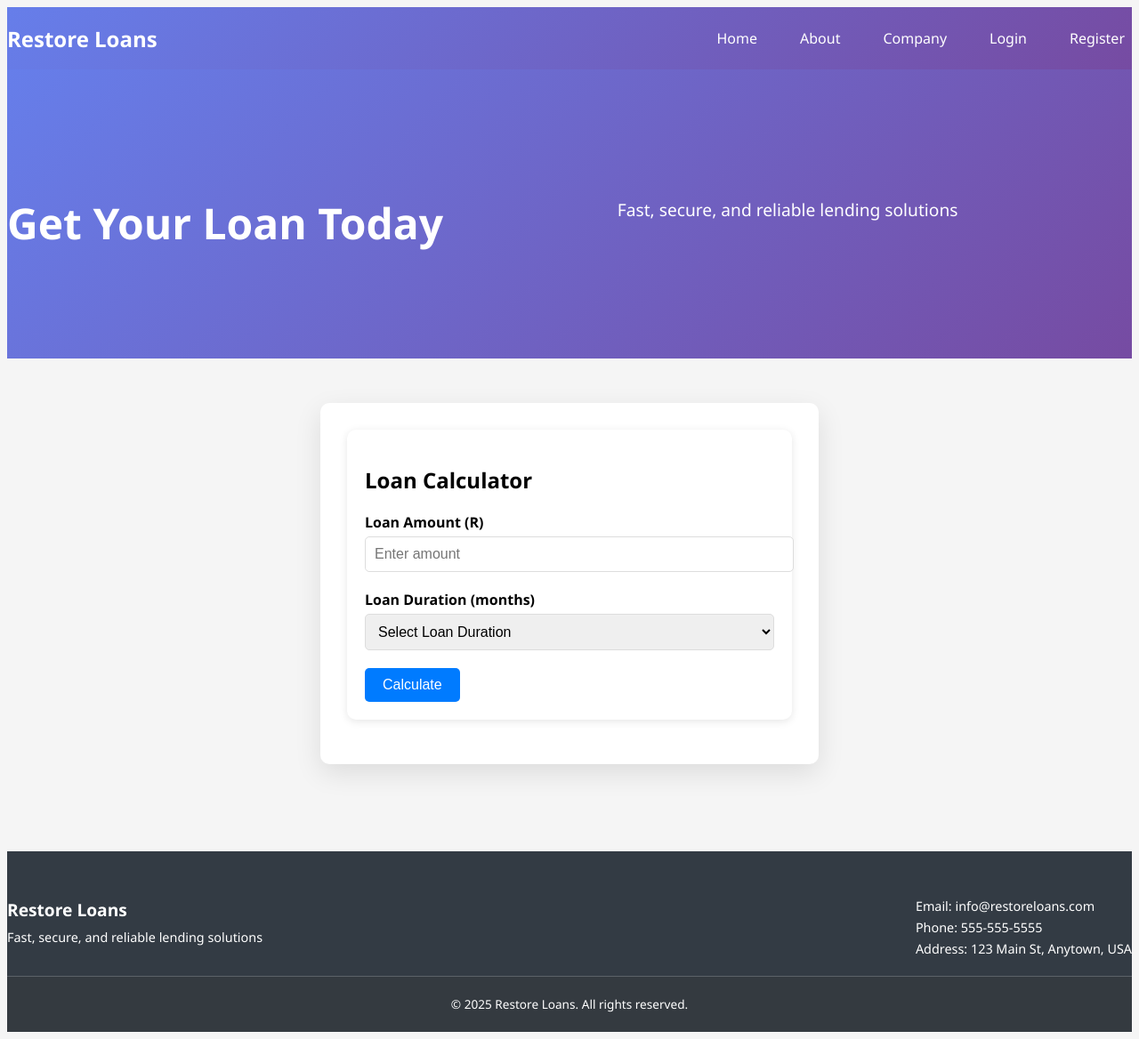
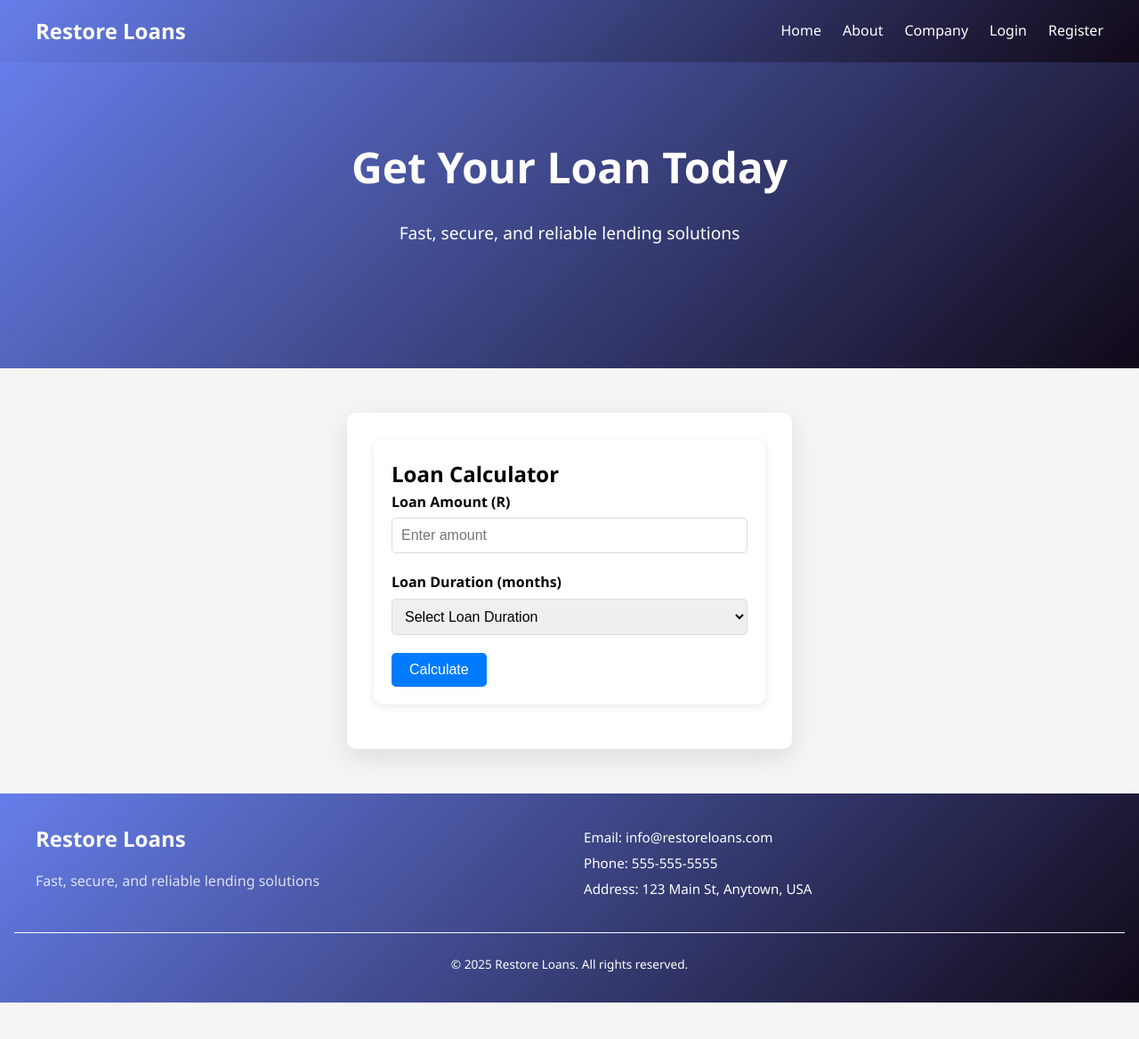
Before and after one commit to RestoreLoans/RestoreLoans-Application, a Vue app in the folder frontend/: page / in a window 1280 px wide. Shown: the whole page at 89% size. After the commit the page ends 1127 px from the top, so only its background shows below. Built offline with nearby package versions, Linux system fonts and the light colour scheme.

Commit message:
updated code

```diff
--- a/frontend/src/components/Footer.vue
+++ b/frontend/src/components/Footer.vue
@@ -22,61 +22,5 @@
 </template>
 
 <script setup>
+import '../views/css/style.css'
 </script>
-
-<style scoped>
-.footer {
-  background-color: #333b44;
-  color: white;
-  padding-top: 2rem;
-  margin-top: 3rem;
-}
-
-.footer-content {
-  display: flex;
-  flex-wrap: wrap;
-  justify-content: space-between;
-  gap: 2rem;
-  padding: 1rem 0;
-  border-bottom: 1px solid rgba(255,255,255,0.2);
-}
-
-.footer-logo {
-  color: white;
-  text-decoration: none;
-  font-weight: bold;
-  font-size: 1.2rem;
-}
-
-.footer-tagline {
-  margin-top: 0.5rem;
-  font-size: 0.9rem;
-}
-
-.footer-nav {
-  display: flex;
-  flex-direction: column;
-  gap: 0.5rem;
-}
-
-.footer-nav a {
-  color: white;
-  text-decoration: none;
-}
-
-.footer-nav a:hover {
-  text-decoration: underline;
-}
-
-.footer-contact p {
-  margin: 0.3rem 0;
-  font-size: 0.9rem;
-}
-
-.footer-bottom {
-  text-align: center;
-  padding: 0.5rem 0;
-  font-size: 0.85rem;
-  background-color: #343a40
-}
-</style>
--- a/frontend/src/components/Navbar.vue
+++ b/frontend/src/components/Navbar.vue
@@ -1,6 +1,6 @@
 <template>
   <nav class="navbar">
-    <div class="container">
+    <div class="navbar-content container">
       <router-link to="/" class="navbar-brand">
         Restore Loans
       </router-link>
@@ -14,7 +14,7 @@
         ☰
       </button>
 
-      <ul :class="['navbar-nav', { 'open': menuOpen }]">
+      <ul :class="['navbar-nav', { open: menuOpen }]">
         <li><router-link to="/" @click="closeMenu">Home</router-link></li>
         <li><router-link to="/about" @click="closeMenu">About</router-link></li>
         <li><router-link to="/company" @click="closeMenu">Company</router-link></li>
@@ -35,12 +35,11 @@
   </nav>
 </template>
 
-
 <script setup>
 import { ref, computed } from 'vue'
 import { useRouter } from 'vue-router'
 import { useAuthStore } from '../stores/auth'
-import '../components/nav.css'
+import '../views/css/style.css'
 
 const router = useRouter()
 const authStore = useAuthStore()
--- a/frontend/src/components/nav.css
+++ /dev/null
@@ -1,102 +0,0 @@
-.navbar {
-  background: linear-gradient(135deg, #667eea 0%, #764ba2 100%);
-  color: #fff;
-  padding: 1rem 0;
-  position: sticky;
-  top: 0;
-  z-index: 100;
-}
-
-.container {
-  display: flex;
-  align-items: center;
-  justify-content: space-between;
-}
-
-.navbar-brand {
-  color: #fff;
-  font-weight: bold;
-  text-decoration: none;
-}
-
-.navbar-toggler {
-  display: none;
-  background: none;
-  border: none;
-  color: #fff;
-  font-size: 1.5rem;
-  cursor: pointer;
-}
-
-.navbar-nav {
-  list-style: none;
-  display: flex;
-  gap: 1rem;
-  margin: 0;
-  padding: 0;
-}
-
-.navbar-nav li {
-  display: flex;
-  align-items: center;
-}
-
-.navbar-nav a {
-  color: #fff;
-  text-decoration: none;
-  padding: 0.5rem;
-}
-
-.navbar-nav a:hover {
-  background-color: rgba(255, 255, 255, 0.2);
-  border-radius: 4px;
-}
-
-.btn {
-  padding: 0.4rem 0.75rem;
-  border: none;
-  border-radius: 4px;
-  cursor: pointer;
-}
-
-.btn-secondary {
-  background-color: #6c757d;
-  color: #fff;
-}
-
-.btn-secondary:hover {
-  background-color: #5a6268;
-}
-
-/* Responsive Mobile Menu */
-@media (max-width: 768px) {
-  .navbar-toggler {
-    display: block;
-  }
-
-
-  .navbar-nav {
-    flex-direction: column;
-    align-items: flex-start;
-    max-height: 0;
-    overflow: hidden;
-    transition: max-height 0.3s ease;
-    width: 100%;
-    background: linear-gradient(135deg, #667eea 0%, #764ba2 100%);
-    margin-top: 0.5rem;
-  }
-
-  .navbar-nav.open {
-    max-height: 500px;
-    padding: 0.5rem 0;
-  }
-
-  .navbar-nav li {
-    width: 100%;
-  }
-
-  .navbar-nav a {
-    width: 100%;
-    padding: 0.75rem 1rem;
-  }
-}
--- a/frontend/src/views/About.vue
+++ b/frontend/src/views/About.vue
@@ -1,6 +1,6 @@
 <template>
-  <div class="container" style="margin-top: 30px;">
-    <div class="card">
+  <div class="about-container">
+    <div class="about-card">
       <h1>About Restore Loans</h1>
       <p>
         Restore Loans is a modern financial institution dedicated to providing
@@ -14,7 +14,7 @@
       </p>
 
       <h2>Our Values</h2>
-      <ul>
+      <ul class="values-list">
         <li><strong>Transparency:</strong> Clear terms and no hidden fees</li>
         <li><strong>Accessibility:</strong> Simple application process</li>
         <li><strong>Reliability:</strong> Dependable service and support</li>
@@ -44,34 +44,70 @@
       <h2>Important Information</h2>
       <div class="warning-box">
         <h3>Missed Repayments</h3>
-        <p>
-          Missing loan repayments can have serious consequences:
-        </p>
+        <p>Missing loan repayments can have serious consequences:</p>
         <ul>
           <li>Late fees and additional interest charges</li>
           <li>Negative impact on your credit score</li>
           <li>Legal action may be taken</li>
           <li>Potential asset seizure for secured loans</li>
         </ul>
-        <p>
-          <strong>Please ensure you can afford the repayments before applying for a loan.</strong>
-        </p>
+        <p><strong>Please ensure you can afford the repayments before applying for a loan.</strong></p>
       </div>
 
       <h2>Contact Us</h2>
-      <p>
-        For any questions or support, please contact our customer service team:
-      </p>
-      <ul>
+      <p>For any questions or support, please contact our customer service team:</p>
+      <ul class="contact-list">
         <li>Email: support@restoreloans.com</li>
         <li>Phone: 1-800-RESTORE</li>
-        <li>Hours: Monday-Friday, 9 AM - 6 PM</li>
+        <li>Hours: Monday–Friday, 9 AM – 6 PM</li>
       </ul>
     </div>
   </div>
 </template>
 
+
 <style scoped>
+.about-container {
+  max-width: 1100px;
+  margin: 40px auto;
+  padding: 0 20px;
+}
+
+.about-card {
+  background: #fff;
+  padding: 30px;
+  border-radius: 12px;
+  box-shadow: 0 5px 15px rgba(0, 0, 0, 0.08);
+}
+
+.about-card h1 {
+  font-size: 2.5rem;
+  margin-bottom: 1rem;
+  color: #2c3e50;
+}
+
+.about-card h2 {
+  font-size: 1.6rem;
+  margin-top: 2rem;
+  margin-bottom: 1rem;
+  color: #343a40;
+}
+
+.about-card p {
+  margin-bottom: 1rem;
+  color: #555;
+  line-height: 1.6;
+}
+
+.values-list {
+  padding-left: 20px;
+  margin-bottom: 1rem;
+}
+
+.values-list li {
+  margin-bottom: 0.6rem;
+}
+
 .process-steps {
   display: grid;
   grid-template-columns: repeat(auto-fit, minmax(250px, 1fr));
@@ -82,8 +118,14 @@
 .step {
   background: #f8f9fa;
   padding: 20px;
-  border-radius: 8px;
+  border-radius: 10px;
   text-align: center;
+  border: 1px solid #e2e6ea;
+  transition: transform 0.2s ease;
+}
+
+.step:hover {
+  transform: translateY(-3px);
 }
 
 .step h3 {
@@ -96,16 +138,35 @@
   border: 1px solid #ffeaa7;
   padding: 20px;
   border-radius: 8px;
-  margin: 20px 0;
+  margin-top: 20px;
 }
 
 .warning-box h3 {
   color: #856404;
-  margin-bottom: 15px;
+  margin-bottom: 10px;
 }
 
 .warning-box ul {
   margin: 10px 0;
   padding-left: 20px;
 }
+
+.contact-list {
+  padding-left: 20px;
+}
+
+.contact-list li {
+  margin-bottom: 0.5rem;
+}
+
+/* Responsive typography */
+@media (max-width: 600px) {
+  .about-card h1 {
+    font-size: 2rem;
+  }
+
+  .about-card h2 {
+    font-size: 1.3rem;
+  }
+}
 </style>
--- a/frontend/src/views/css/style.css
+++ b/frontend/src/views/css/style.css
@@ -1,21 +1,23 @@
-/*
+/* Reset and Base Styles */
 * {
   margin: 0;
   padding: 0;
   box-sizing: border-box;
-} */
+}
 
 body {
   font-family: 'Segoe UI', Tahoma, Geneva, Verdana, sans-serif;
   background-color: #f5f5f5;
+  line-height: 1.6;
 }
 
+/* Buttons */
 .btn {
   padding: 10px 20px;
   border: none;
   border-radius: 5px;
   cursor: pointer;
-  font-size: 16px;
+  font-size: 1rem;
   transition: all 0.3s ease;
 }
 
@@ -33,6 +35,7 @@ body {
   color: white;
 }
 
+/* Forms */
 .form-group {
   margin-bottom: 20px;
 }
@@ -43,63 +46,30 @@ body {
   font-weight: bold;
 }
 
-.form-group input, .form-group select {
+.form-group input,
+.form-group select {
   width: 100%;
   padding: 10px;
   border: 1px solid #ddd;
   border-radius: 5px;
-  font-size: 16px;
+  font-size: 1rem;
 }
 
+/* Cards */
 .card {
   background: white;
   border-radius: 10px;
   padding: 20px;
-  box-shadow: 0 2px 10px rgba(0,0,0,0.1);
+  box-shadow: 0 2px 10px rgba(0, 0, 0, 0.1);
   margin-bottom: 20px;
 }
 
-.navbar {
-  background-color: linear-gradient(135deg, #667eea 0%, #764ba2 100%);;
-  padding: 1rem 0;
-  position: sticky;
-  top: 0;
-  z-index: 100;
-}
 
-.navbar-content {
-  display: flex;
-  justify-content: space-between;
-  align-items: center;
-}
-
-.navbar-brand {
+/* Hero Section */
+.hero {
+  background: linear-gradient(135deg, #667eea 0%, #110918 100%);
   color: white;
-  font-size: 1.5rem;
-  font-weight: bold;
-  text-decoration: none;
-}
-
-.navbar-nav {
-  display: flex;
-  list-style: none;
-  gap: 2rem;
-}
-
-.navbar-nav a {
-  color: white;
-  text-decoration: none;
-  transition: color 0.3s;
-}
-
-.navbar-nav a:hover {
-  color: #007bff;
-}
-
-.hero {
-  background: linear-gradient(135deg, #667eea 0%, #764ba2 100%);
-  color: white;
-  padding: 100px 0;
+  padding: 80px 20px;
   text-align: center;
 }
 
@@ -113,24 +83,26 @@ body {
   margin-bottom: 30px;
 }
 
+/* Calculator Section */
 .calculator {
   background: white;
   padding: 30px;
   border-radius: 10px;
   max-width: 500px;
   margin: 50px auto;
-  box-shadow: 0 10px 30px rgba(0,0,0,0.1);
+  box-shadow: 0 10px 30px rgba(0, 0, 0, 0.1);
 }
 
+/* Dashboard Grid */
 .dashboard-grid {
   display: grid;
   grid-template-columns: repeat(auto-fit, minmax(300px, 1fr));
   gap: 20px;
-  margin-top: 20px;
+  margin: 20px;
 }
 
 .stat-card {
-  background: linear-gradient(135deg, #667eea 0%, #764ba2 100%);
+  background: linear-gradient(135deg, #667eea 0%, #110918 100%);
   color: white;
   padding: 30px;
   border-radius: 10px;
@@ -143,11 +115,12 @@ body {
   margin-bottom: 10px;
 }
 
+/* Quick Actions */
 .quick-actions {
   display: grid;
   grid-template-columns: repeat(auto-fit, minmax(200px, 1fr));
   gap: 15px;
-  margin-top: 30px;
+  margin: 30px 20px;
 }
 
 .action-btn {
@@ -155,6 +128,7 @@ body {
   text-align: center;
   border-radius: 10px;
   text-decoration: none;
+  background-color: #f0f0f0;
   transition: transform 0.3s;
 }
 
@@ -162,16 +136,157 @@ body {
   transform: translateY(-5px);
 }
 
+/* Footer */
+.footer {
+  background: linear-gradient(135deg, #667eea 0%, #110918 100%);
+  color: #fff;
+  padding: 2rem 1rem;
+  font-size: 0.95rem;
+}
+
+.footer a {
+  color: #fff;
+  text-decoration: none;
+  font-weight: bold;
+}
+
+.footer a:hover {
+  color: #007bff;
+}
+
+.footer-content {
+  display: flex;
+  justify-content: space-between;
+  flex-wrap: wrap;
+  max-width: 1200px;
+  margin: 0 auto;
+  gap: 2rem;
+}
+
+.footer-brand,
+.footer-contact {
+  flex: 1 1 300px;
+}
+
+.footer-logo {
+  font-size: 1.5rem;
+  font-weight: bold;
+  display: inline-block;
+  margin-bottom: 0.5rem;
+}
+
+.footer-tagline {
+  margin-top: 0.5rem;
+  font-size: 1rem;
+  opacity: 0.8;
+}
+
+.footer-contact p {
+  margin: 0.3rem 0;
+}
+
+.footer-bottom {
+  text-align: center;
+  padding-top: 1.5rem;
+  border-top: 1px solid #fcfafd;
+  margin-top: 2rem;
+  font-size: 0.85rem;
+}
+
+/* Responsive Styles */
+/* Navbar Container */
+.navbar {
+  background: linear-gradient(135deg, #667eea 0%, #110918 100%);
+  color: white;
+  padding: 1rem;
+  position: sticky;
+  top: 0;
+  z-index: 1000;
+}
+
+/* Layout wrapper */
+.navbar-content {
+  display: flex;
+  justify-content: space-between;
+  align-items: center;
+  max-width: 1200px;
+  margin: 0 auto;
+  flex-wrap: wrap;
+}
+
+/* Brand styling */
+.navbar-brand {
+  font-size: 1.5rem;
+  font-weight: bold;
+  color: white;
+  text-decoration: none;
+}
+
+/* Navbar links container */
+.navbar-nav {
+  display: flex;
+  gap: 1.5rem;
+  list-style: none;
+}
+
+/* Navbar links */
+.navbar-nav a {
+  color: white;
+  text-decoration: none;
+  font-weight: 500;
+  transition: color 0.3s;
+}
+
+.navbar-nav a:hover {
+  color: #007bff;
+}
+
+/* Button inside nav */
+.navbar-nav .btn {
+  font-size: 1rem;
+  padding: 8px 16px;
+}
+
+/* Hamburger button */
+.navbar-toggler {
+  display: none;
+  background: none;
+  border: none;
+  font-size: 2rem;
+  color: white;
+  cursor: pointer;
+}
+
+/* Responsive Styles */
 @media (max-width: 768px) {
+  .navbar-content {
+    flex-direction: column;
+    align-items: flex-start;
+  }
+
+  .navbar-toggler {
+    display: block;
+  }
+
   .navbar-nav {
     display: none;
+    flex-direction: column;
+    width: 100%;
+    margin-top: 1rem;
+    padding: 1rem;
+    background-color: #1b1126;
+    border-radius: 8px;
   }
 
-  .hero h1 {
-    font-size: 2rem;
+  .navbar-nav.open {
+    display: flex;
   }
 
-  .dashboard-grid {
-    grid-template-columns: 1fr;
+  .navbar-nav li {
+    margin-bottom: 0.75rem;
+  }
+
+  .navbar-nav li:last-child {
+    margin-bottom: 0;
   }
 }
```
